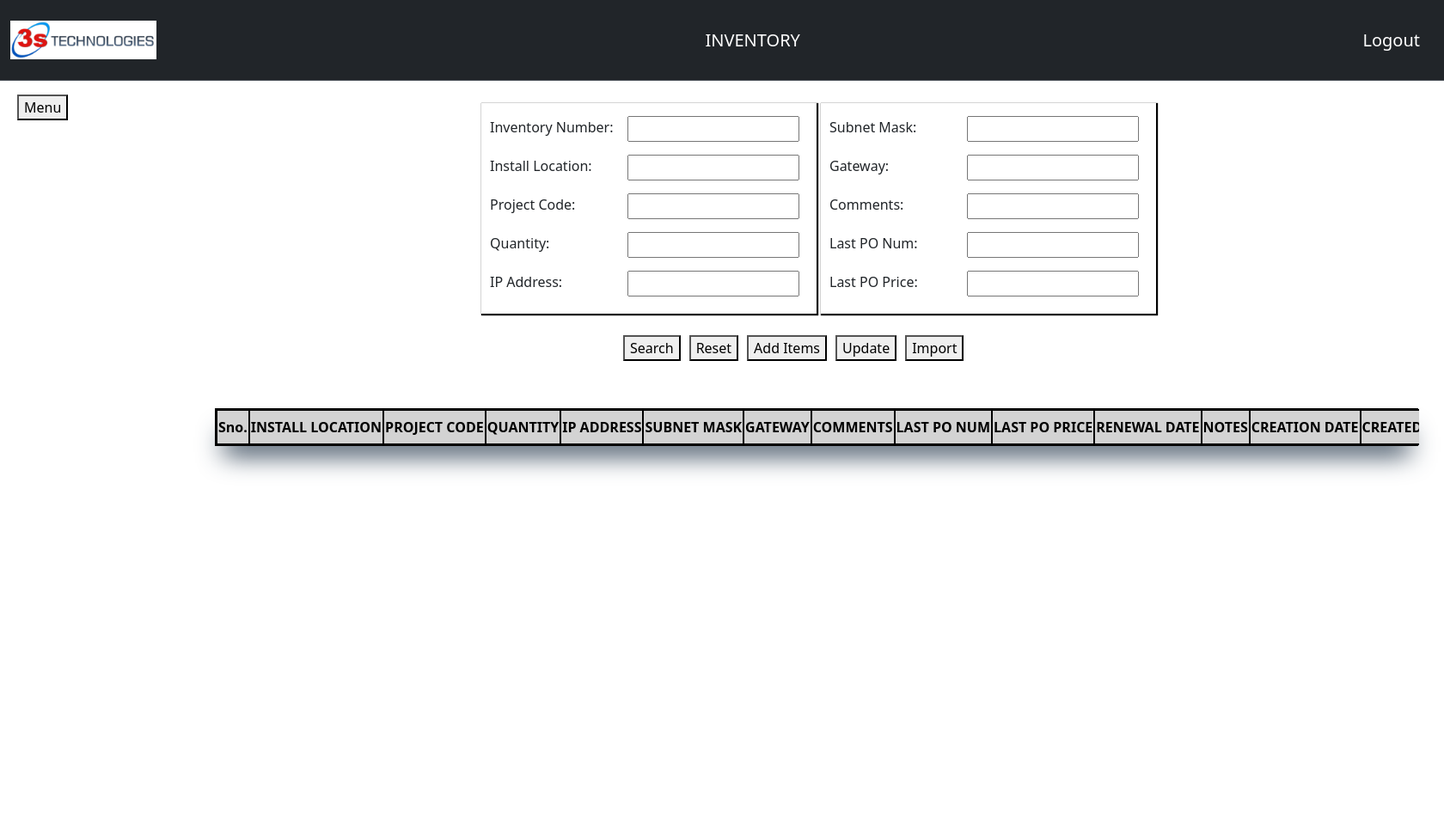
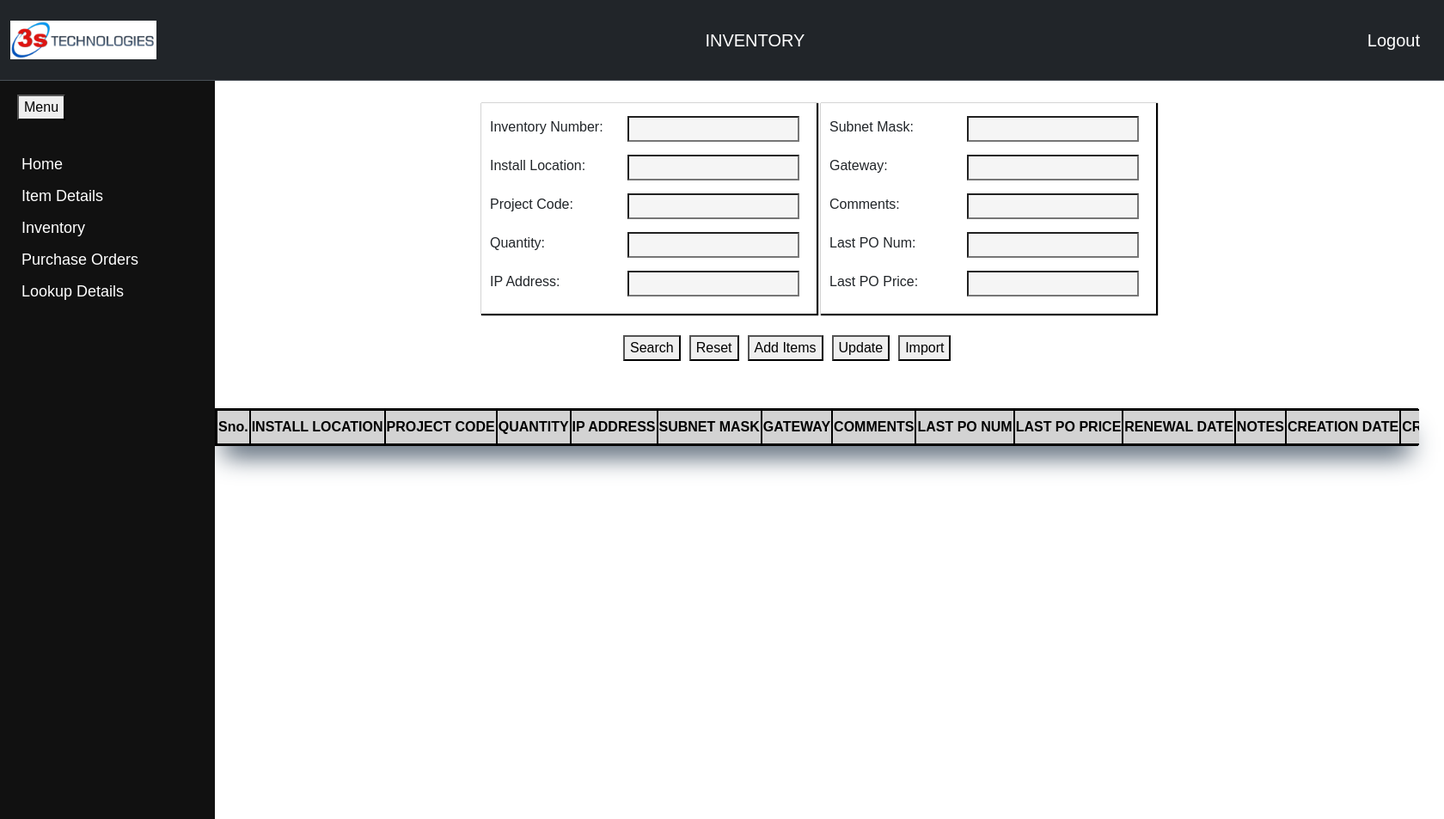
Before and after one commit to amaanshaik20/Infrastructure-Team-Project, a Flask app: page /inventory in a window 1680 px wide. Shown: the whole page at 86% size. Run offline with Flask 3, Linux system fonts and the light colour scheme; lists and menus that the app fills with data are empty.

Commit message:
Update style.css

```diff
--- a/static/style.css
+++ b/static/style.css
@@ -1,9 +1,90 @@
+* {
+    /* margin: 0; */
+    /* padding: 0; */
+    /* box-sizing: border-box; */
+    font-family: 'Poppins', sans-serif;
+}
+body {
+    font-family: Arial, sans-serif;
+    margin: 0;
+    padding: 0;
+    /* background-color: #f3f3f3; */
+    /* background-image: url('https://c0.wallpaperflare.com/preview/988/670/340/smoke-abstract-shapes.jpg'); */
+    animation: gradientAnimation 40s ease infinite;
+    /* opacity: 40%; */
+}
+
+.text {
+    /* font-size: 48px; */
+    /* font-weight: bold; */
+    background: linear-gradient(to right, #ff6b6b, #ffc0cb);
+    -webkit-background-clip: text;
+    background-clip: text;
+    color: transparent;
+    animation: animateText 8s infinite;
+}
+
+/* .logo-container {
+    position: relative;
+    animation: spin 2s infinite linear;
+} */
+
+/* @keyframes spin {
+    from {
+        transform: rotate(-5deg);
+    }
+
+    to {
+        transform: rotate(5deg);
+    }
+} */
+
+@keyframes animateText {
+    0% {
+        color: #ff6b6b;
+    }
+
+    /* Start color */
+    25% {
+        color: yellow;
+    }
+
+    /* Middle color */
+    50% {
+        color: aqua;
+    }
+
+    /* End color */
+    75% {
+        color: purple;
+    }
+
+    100% {
+        color: peach;
+    }
+}
+
+@keyframes gradientAnimation {
+    0% {
+        background-position: 0% 50%;
+    }
+
+    50% {
+        background-position: 100% 50%;
+    }
+
+    100% {
+        background-position: 0% 50%;
+    }
+}
+
 .sidebar {
     height: 100%;
     width: 250px;
     position: fixed;
-    top: 0;
-    left: -250px; /* Initially hidden */
+    top: 93px;
+    /* left: -250px;  */
+    /* Initially hidden */
     background-color: #111;
     padding-top: 200px;
     transition: left 0.3s ease;
@@ -12,18 +93,21 @@
 .sidebar h2 {
     color: white;
     text-align: center;
-    padding-top: 50px;
+    /* padding-top: 50px; */
 }
 
 .sidebar ul {
     list-style-type: none;
     padding: 0;
+    margin-top: -120px;
+    margin-left: 20px;
 }
 
 .sidebar ul li {
-    padding: 10px;
+    padding: 5px;
     /* text-align: center; */
     justify-content: center;
+    font-size: 18px;
 }
 
 .sidebar ul li a {
@@ -32,8 +116,13 @@
 }
 
 .sidebar ul li a:hover {
-    background-color: #555;
+    background-color: white;
+    color: black;
 }
+
+/* .sidebar ul li a:focus {
+    background-color: aqua;
+} */
 
 .content {
     margin-left: 0;
@@ -53,17 +142,20 @@
     z-index: 999;
 }
 
-.center{
+.center {
     text-align: center;
     font-weight: bolder;
 }
-button:hover{
+
+button:hover {
     background-color: black;
     color: wheat;
 }
-input:focus{
+
+input:focus {
     border: 3px solid cyan;
 }
+
 /* input:hover{
     border: 3px solid cyan;
 } */
@@ -74,15 +166,20 @@ tr:nth-child(even) {
 tr:nth-child(odd) {
     background-color: #ffffff;
 }
+
 tr:hover {
     background-color: #f2f2f2;
 }
-img{
+
+img {
     width: 170px;
 }
-.np{
+input{
+    background-color: whitesmoke;
+}
+.np {
     font-size: larger;
-    margin-left: 250px;
-    margin-right: 55px;
+    /* margin-left: 250px; */
+    margin-right: 50px;
     margin-top: 10px;
 }
```
